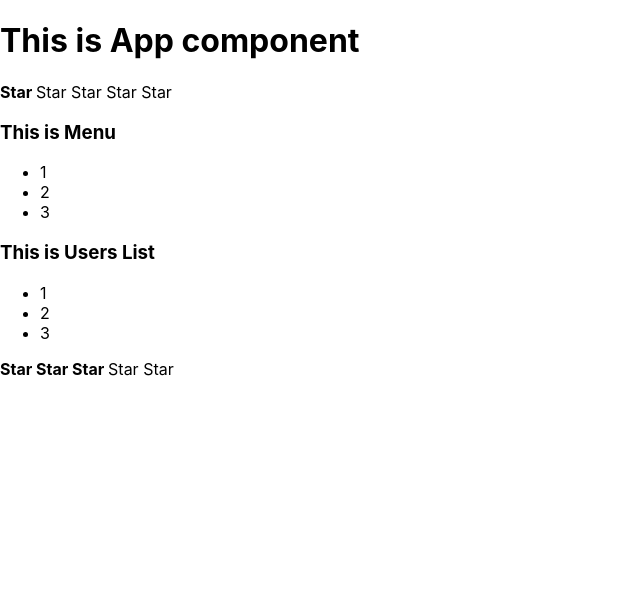
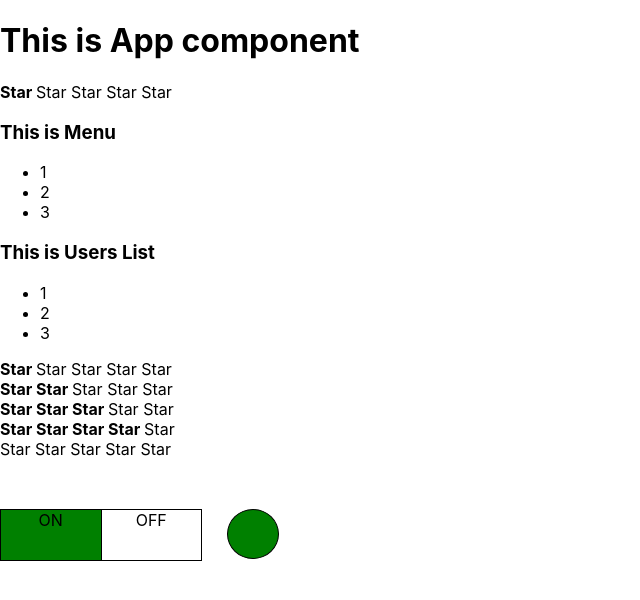
Before and after one commit to zionjke/kabzda-inkubator, a React (Create React App) app: page / in a window 1280 px wide. Shown: the top 600 px of the page, without its empty margins (0-640 px from the left). Built offline with nearby package versions, Linux system fonts and the light colour scheme.

Commit message:
Lesson 2 - render

```diff
--- a/src/App.css
+++ b/src/App.css
@@ -0,0 +1,44 @@
+.switcher_container {
+    display: flex;
+    margin: 50px auto;
+}
+
+.switcher {
+    display: flex;
+    width: 200px;
+    height: 50px;
+    border: 1px solid black;
+}
+
+.circle {
+    margin-left: 25px;
+    width: 50px;
+    height: 48px;
+    border: 1px solid black;
+    border-radius: 50%;
+}
+
+.on {
+    cursor: pointer;
+    display: flex;
+    justify-content: center;
+    width: 100px;
+    height: 50px;
+    border-right: 1px solid black;
+}
+
+.off {
+    width: 100px;
+    height: 50px;
+    cursor: pointer;
+    display: flex;
+    justify-content: center;
+}
+
+.red {
+    background: red;
+}
+
+.green {
+    background: green;
+}
--- a/src/App.tsx
+++ b/src/App.tsx
@@ -3,6 +3,7 @@ import './App.css';
 import {Accordion} from './components/Accordion/Accordion';
 import {PageTitle} from "./components/PageTitle";
 import {Rating} from './components/Rating';
+import {Switcher} from "./components/Switcher/Switcher";
 
 
 function App() {
@@ -29,7 +30,12 @@ function App() {
             <Accordion visible={visibleUserList}
                        handleClickVisible={handleClickVisibleUserList}
                        title={'This is Users List'}/>
+            <Rating value={1}/>
+            <Rating value={2}/>
             <Rating value={3}/>
+            <Rating value={4}/>
+            <Rating value={0}/>
+            <Switcher/>
         </div>
     );
 }
--- a/src/components/Rating.tsx
+++ b/src/components/Rating.tsx
@@ -7,72 +7,13 @@ type Props = {
 };
 export const Rating = ({value}: Props) => {
     console.log('Rating render');
-    switch (value) {
-        case 1: {
-            return (
-                <div>
-                    <Star selected/>
-                    <Star/>
-                    <Star/>
-                    <Star/>
-                    <Star/>
-                </div>
-            )
-        }
-        case 2: {
-            return (
-                <div>
-                    <Star selected/>
-                    <Star selected/>
-                    <Star/>
-                    <Star/>
-                    <Star/>
-                </div>
-            )
-        }
-        case 3: {
-            return (
-                <div>
-                    <Star selected/>
-                    <Star selected/>
-                    <Star selected/>
-                    <Star/>
-                    <Star/>
-                </div>
-            )
-        }
-        case 4: {
-            return (
-                <div>
-                    <Star selected/>
-                    <Star selected/>
-                    <Star selected/>
-                    <Star selected/>
-                    <Star/>
-                </div>
-            )
-        }
-        case 5: {
-            return (
-                <div>
-                    <Star selected/>
-                    <Star selected/>
-                    <Star selected/>
-                    <Star selected/>
-                    <Star selected/>
-                </div>
-            )
-        }
-        default: {
-            return (
-                <div>
-                    <Star/>
-                    <Star/>
-                    <Star/>
-                    <Star/>
-                    <Star/>
-                </div>
-            )
-        }
-    }
+    return (
+        <div>
+            <Star selected={value > 0}/>
+            <Star selected={value > 1}/>
+            <Star selected={value > 2}/>
+            <Star selected={value > 3}/>
+            <Star selected={value > 4}/>
+        </div>
+    )
 };
--- /dev/null
+++ b/src/components/Switcher/Off.tsx
@@ -0,0 +1,13 @@
+import * as React from 'react';
+
+type Props = {
+    switcher: boolean
+    setSwitcher:(switcher:boolean) => void
+};
+export const Off = ({switcher,setSwitcher}: Props) => {
+    return (
+        <div onClick={() => setSwitcher(false)} className={`off ${switcher ? "" : 'red'} `}>
+            OFF
+        </div>
+    );
+};
--- /dev/null
+++ b/src/components/Switcher/On.tsx
@@ -0,0 +1,13 @@
+import * as React from 'react';
+
+type Props = {
+    switcher: boolean,
+    setSwitcher:(switcher:boolean) => void
+};
+export const On = ({switcher,setSwitcher}: Props) => {
+    return (
+        <div onClick={() => setSwitcher(true)} className={`on ${switcher ? "green" : ''} `}>
+            ON
+        </div>
+    );
+};
--- /dev/null
+++ b/src/components/Switcher/Switcher.tsx
@@ -0,0 +1,21 @@
+import * as React from 'react';
+import {Off} from './Off';
+import {On} from "./On";
+import {useState} from "react";
+
+type Props = {};
+
+export const Switcher = (props: Props) => {
+    const [switcher, setSwitcher] = useState<boolean>(true);
+    return (
+        <div className='switcher_container'>
+            <div className='switcher'>
+                <On setSwitcher={setSwitcher} switcher={switcher}/>
+                <Off setSwitcher={setSwitcher} switcher={switcher}/>
+            </div>
+            <div className={`circle ${switcher ? 'green' : 'red'}`}>
+
+            </div>
+        </div>
+    );
+};
```
